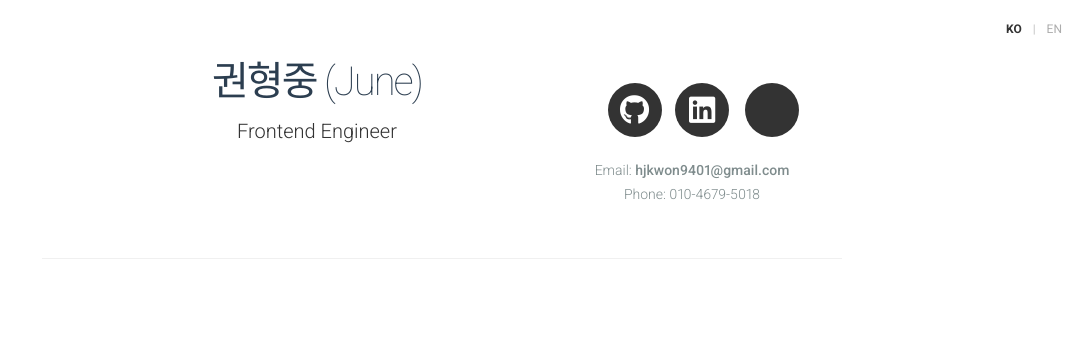
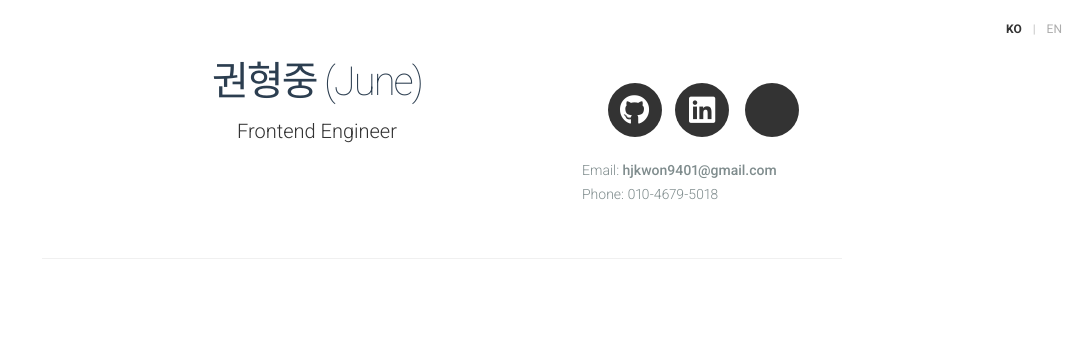
Before and after one commit to JuneKunst/JuneKunst.github.io, a Jekyll site: the page built from index.md, in a window 1280 px wide. Shown: the top 354 px of the page, without its empty margins (198-1280 px from the left). Built offline with Jekyll 4.4.1, drawn with Linux system fonts in a browser that asks for light colours; nearby versions of some CDN libraries.

Commit message:
Change aligment for profile information

```diff
--- a/_sass/minimal-style.scss
+++ b/_sass/minimal-style.scss
@@ -33,12 +33,12 @@
 }
 
 .header-right {
-  text-align: center !important;
+  text-align: left !important;
   margin-top: 20px;
 
   p {
     font-size: 1.4rem !important;
-    text-align: center !important;
+    text-align: left !important;
     color: #7f8c8d;
     font-weight: 300;
     margin-bottom: 5px;
```
